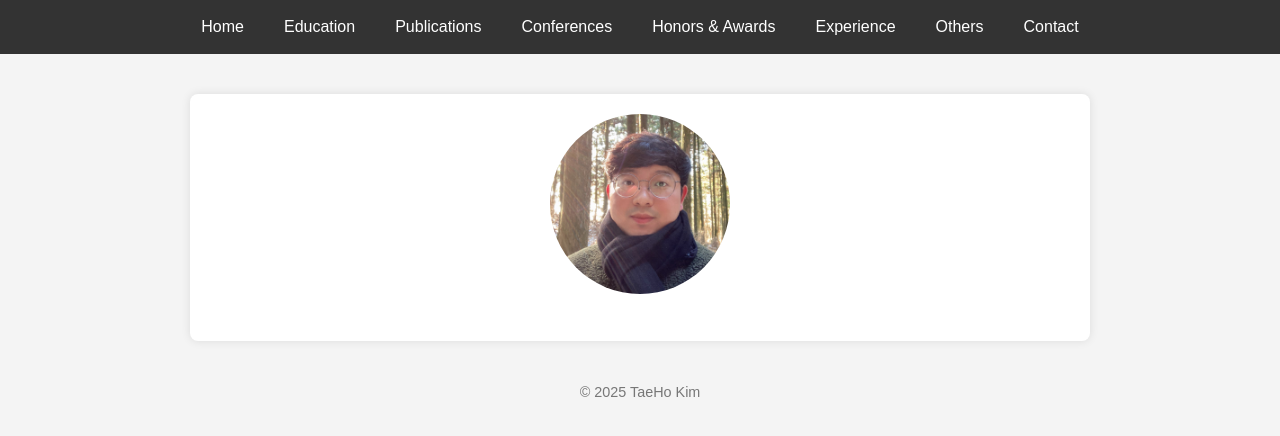
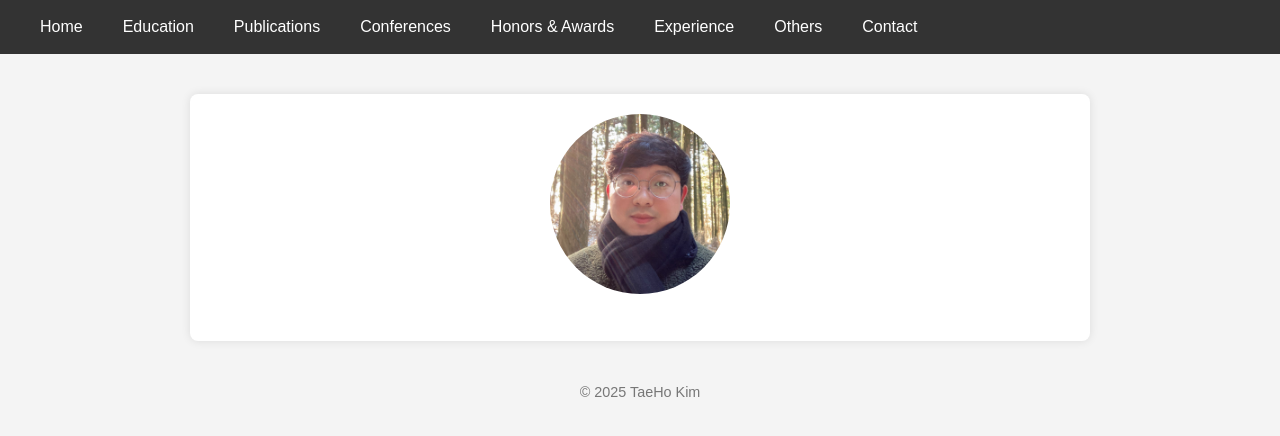
Before and after one commit to Theotaeho/theos-environdoc, a plain HTML site: page index.html in a window 1280 px wide. Drawn offline with Linux system fonts and the light colour scheme.

Commit message:
Update index.html

```diff
--- a/index.html
+++ b/index.html
@@ -22,7 +22,8 @@
       background-color: #333;
       overflow: hidden;
       display: flex;
-      justify-content: center;
+      justify-content: flex-start; /* Aligns items to the left */
+      padding-left: 20px;          /* Optional: add spacing from the left edge */
     }
 
     .navbar a {
```
